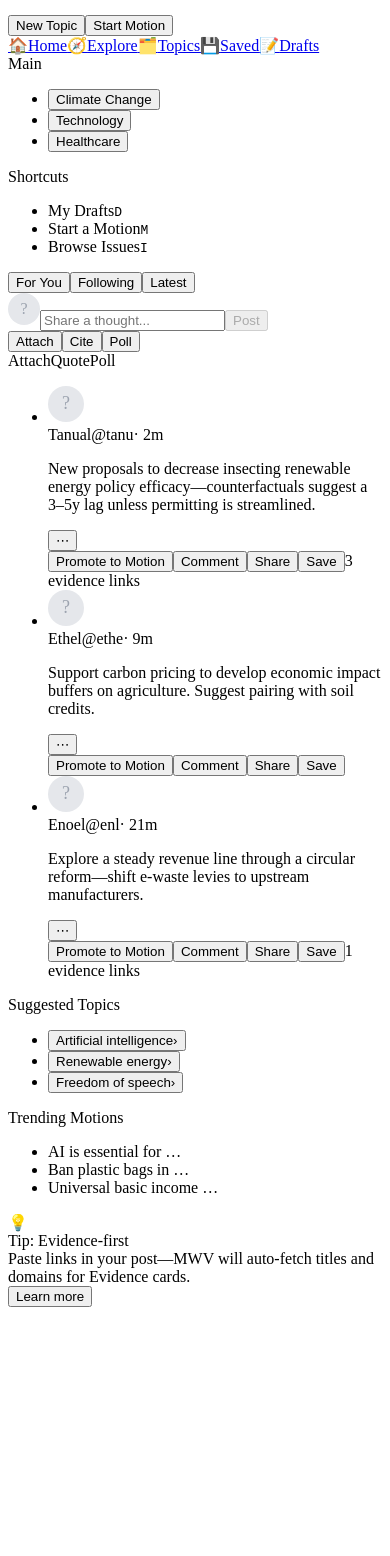
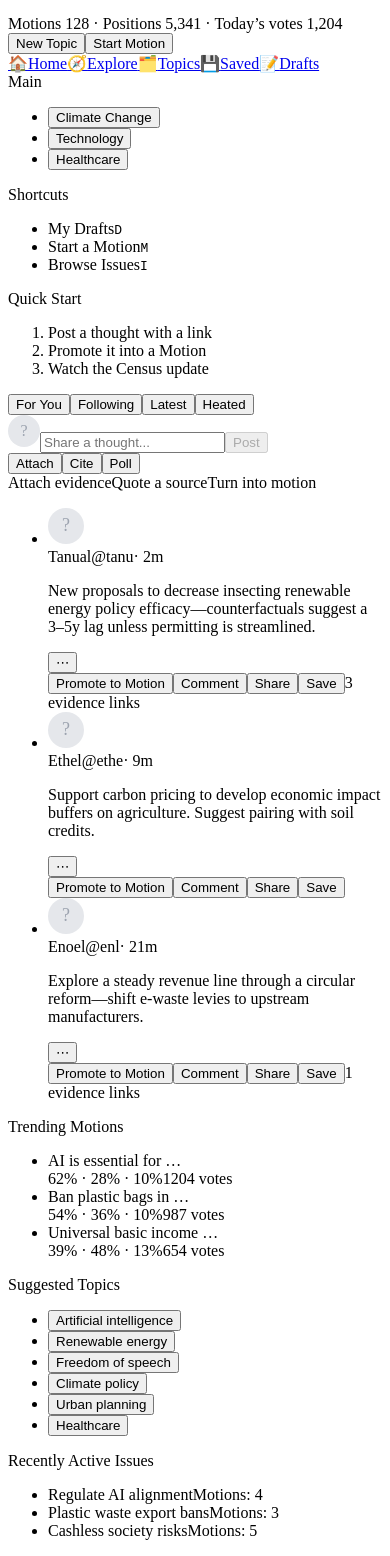
Before and after one commit to My-World-Network-DEV/MWN-My-World-View, a Next.js app: page / in a window 390 px wide. Shown: the part 216-1772 px from the top of the page. Before the commit the page ends 1531 px from the top, so only its background shows below. Built offline with nearby package versions, Linux system fonts and the light colour scheme.

Commit message:
feat(home): evidence-first Home with accessible tabs, trending motions, stance bars, and quick-start (mock)

```diff
--- a/src/app/page.tsx
+++ b/src/app/page.tsx
@@ -1,17 +1,27 @@
+import React from 'react';
 import TopNav from '@/components/TopNav';
 import Sidebar from '@/components/Sidebar';
 import Composer from '@/components/Composer';
 import PostCard from '@/components/PostCard';
-import RightRail from '@/components/RightRail';
+import HeaderHero from '@/components/HeaderHero';
+import StanceBar from '@/components/StanceBar';
+import FeedTabs from '@/components/FeedTabs';
 
+type CensusCounts = { for: number; against: number; abstain: number };
 type Post = {
   id: string;
   author: { name: string; handle: string; avatarUrl?: string };
   minutesAgo: number;
   text: string;
   evidenceCount?: number;
-  topic?: string;
 };
+type MotionTrend = {
+  title: string;
+  counts: CensusCounts;
+  total: number;
+};
+type TopicLite = { title: string };
+type IssueLite = { title: string; motionCount: number };
 
 const posts: Post[] = [
   {
@@ -21,7 +31,6 @@ const posts: Post[] = [
     text:
       'New proposals to decrease insecting renewable energy policy efficacy—counterfactuals suggest a 3–5y lag unless permitting is streamlined.',
     evidenceCount: 3,
-    topic: 'Climate Change',
   },
   {
     id: '2',
@@ -29,7 +38,6 @@ const posts: Post[] = [
     minutesAgo: 9,
     text:
       'Support carbon pricing to develop economic impact buffers on agriculture. Suggest pairing with soil credits.',
-    topic: 'Economics',
   },
   {
     id: '3',
@@ -38,23 +46,39 @@ const posts: Post[] = [
     text:
       'Explore a steady revenue line through a circular reform—shift e-waste levies to upstream manufacturers.',
     evidenceCount: 1,
-    topic: 'Policy',
   },
+];
+
+const trending: MotionTrend[] = [
+  { title: 'AI is essential for …', counts: { for: 62, against: 28, abstain: 10 }, total: 1204 },
+  { title: 'Ban plastic bags in …', counts: { for: 54, against: 36, abstain: 10 }, total: 987 },
+  { title: 'Universal basic income …', counts: { for: 39, against: 48, abstain: 13 }, total: 654 },
+];
+
+const suggestedTopics: TopicLite[] = [
+  { title: 'Artificial intelligence' },
+  { title: 'Renewable energy' },
+  { title: 'Freedom of speech' },
+  { title: 'Climate policy' },
+  { title: 'Urban planning' },
+  { title: 'Healthcare' },
+];
+
+const activeIssues: IssueLite[] = [
+  { title: 'Regulate AI alignment', motionCount: 4 },
+  { title: 'Plastic waste export bans', motionCount: 3 },
+  { title: 'Cashless society risks', motionCount: 5 },
 ];
 
 export default function Page() {
   return (
     <div className="min-h-screen bg-gradient-to-b from-gray-50 via-white to-white">
       <TopNav />
-
-      {/* Hero header */}
       <HeaderHero />
-
       <main className="container mx-auto grid grid-cols-1 gap-6 px-4 py-6 lg:grid-cols-12">
-        {/* Left rail */}
-        <aside className="lg:col-span-2 xl:col-span-2 space-y-4">
+        <aside className="hidden space-y-4 lg:col-span-2 lg:block" aria-label="Sidebar and shortcuts">
           <Sidebar />
-          <Card>
+          <Card aria-label="Shortcuts">
             <div className="text-sm font-medium text-gray-800">Shortcuts</div>
             <ul className="mt-2 space-y-2 text-sm">
               <li className="flex items-center justify-between">
@@ -71,32 +95,28 @@ export default function Page() {
               </li>
             </ul>
           </Card>
+          <Card aria-label="Quick Start">
+            <div className="text-sm font-medium text-gray-800">Quick Start</div>
+            <ol className="mt-2 list-decimal pl-4 text-sm text-gray-700">
+              <li>Post a thought with a link</li>
+              <li>Promote it into a Motion</li>
+              <li>Watch the Census update</li>
+            </ol>
+          </Card>
         </aside>
 
-        {/* Main feed */}
-        <section className="lg:col-span-7 xl:col-span-7 space-y-5">
-          {/* Tabs (static for now) */}
-          <div className="sticky top-0 z-10 -mt-2 bg-white/70 py-2 backdrop-blur supports-[backdrop-filter]:bg-white/60">
-            <div className="flex gap-2">
-              <button className="rounded-full px-3 py-1.5 text-sm transition border bg-gray-900 text-white border-gray-900">For You</button>
-              <button className="rounded-full px-3 py-1.5 text-sm transition border bg-white text-gray-700 border-gray-200 hover:bg-gray-50">Following</button>
-              <button className="rounded-full px-3 py-1.5 text-sm transition border bg-white text-gray-700 border-gray-200 hover:bg-gray-50">Latest</button>
-            </div>
-          </div>
-
-          {/* Composer in card */}
+        <section className="lg:col-span-7 space-y-5">
+          <FeedTabs />
           <Card>
             <Composer />
-            <div className="mt-3 flex items-center justify-between">
+            <div className="mt-3">
               <div className="flex gap-2 text-xs text-gray-600">
-                <Chip>Attach</Chip>
-                <Chip>Quote</Chip>
-                <Chip>Poll</Chip>
+                <Chip>Attach evidence</Chip>
+                <Chip>Quote a source</Chip>
+                <Chip>Turn into motion</Chip>
               </div>
             </div>
           </Card>
-
-          {/* Feed */}
           <ul className="space-y-3">
             {posts.map((p) => (
               <li key={p.id}>
@@ -106,43 +126,76 @@ export default function Page() {
           </ul>
         </section>
 
-        {/* Right rail */}
-        <aside className="lg:col-span-3 xl:col-span-3 space-y-4">
-          <RightRail />
-          <PromoCard />
+        <aside className="hidden space-y-4 lg:col-span-3 lg:block" aria-label="Trending motions and topics">
+          <Card aria-label="Trending motions">
+            <SectionTitle>Trending Motions</SectionTitle>
+            <ul className="mt-3 space-y-3">
+              {trending.map((m) => (
+                <li key={m.title} className="space-y-1">
+                  <div className="text-sm text-gray-800 line-clamp-1">{m.title}</div>
+                  <StanceBar
+                    forPct={m.counts.for}
+                    againstPct={m.counts.against}
+                    abstainPct={m.counts.abstain}
+                  />
+                  <div className="flex justify-between text-[11px] text-gray-600">
+                    <span>
+                      {m.counts.for}% · {m.counts.against}% · {m.counts.abstain}%
+                    </span>
+                    <span>{m.total} votes</span>
+                  </div>
+                </li>
+              ))}
+            </ul>
+          </Card>
+          <Card aria-label="Suggested topics">
+            <SectionTitle>Suggested Topics</SectionTitle>
+            <ul className="mt-3 flex flex-wrap gap-2">
+              {suggestedTopics.map((t) => (
+                <li key={t.title}>
+                  <button className="rounded-full border border-gray-200 bg-gray-50 px-3 py-1 text-xs text-gray-700 hover:bg-gray-100">
+                    {t.title}
+                  </button>
+                </li>
+              ))}
+            </ul>
+          </Card>
+          <Card aria-label="Recently active issues">
+            <SectionTitle>Recently Active Issues</SectionTitle>
+            <ul className="mt-3 space-y-2">
+              {activeIssues.map((i) => (
+                <li key={i.title} className="flex justify-between text-sm text-gray-700">
+                  <span className="line-clamp-1">{i.title}</span>
+                  <span className="text-gray-500">Motions: {i.motionCount}</span>
+                </li>
+              ))}
+            </ul>
+          </Card>
         </aside>
       </main>
     </div>
   );
 }
 
-function HeaderHero() {
+function Card({ children, ...props }: React.HTMLAttributes<HTMLElement>) {
   return (
-    <div className="relative overflow-hidden border-b bg-white">
-      <div className="absolute inset-0 -z-10 bg-[radial-gradient(ellipse_at_top_left,rgba(59,130,246,0.10),transparent_55%),radial-gradient(ellipse_at_top_right,rgba(16,185,129,0.10),transparent_55%)]" />
-      <div className="container mx-auto px-4 py-8">
-        <div className="flex flex-col gap-3 md:flex-row md:items-end md:justify-between">
-          <div>
-            <h1 className="text-2xl font-semibold tracking-tight text-gray-900">Home</h1>
-            <p className="mt-1 max-w-2xl text-sm text-gray-600">
-              A clean, evidence-first feed. Compose quickly, promote to Issues or Motions, and see stance trends.
-            </p>
-          </div>
-          <div className="flex gap-2">
-            <button className="rounded-lg border border-gray-200 bg-white px-3 py-2 text-sm hover:bg-gray-50">New Topic</button>
-            <button className="rounded-lg bg-gray-900 px-3 py-2 text-sm text-white hover:bg-black">Start Motion</button>
-          </div>
-        </div>
-      </div>
-    </div>
+    <section
+      {...props}
+      className={`rounded-2xl border border-gray-200 bg-white p-5 shadow-sm transition hover:shadow ${
+        props.className || ''
+      }`}
+    >
+      {children}
+    </section>
   );
 }
 
-function Card({ children }: { children: React.ReactNode }) {
+function SectionTitle({ children, action }: { children: React.ReactNode; action?: React.ReactNode }) {
   return (
-    <section className="rounded-2xl border border-gray-200 bg-white p-5 shadow-sm transition hover:shadow">
-      {children}
-    </section>
+    <div className="flex items-center justify-between">
+      <div className="text-sm font-medium text-gray-800">{children}</div>
+      {action}
+    </div>
   );
 }
 
@@ -153,22 +206,3 @@ function Chip({ children }: { children: React.ReactNode }) {
     </span>
   );
 }
-
-function PromoCard() {
-  return (
-    <section className="overflow-hidden rounded-2xl border border-gray-200 bg-gradient-to-br from-blue-50 to-emerald-50 p-5 shadow-sm">
-      <div className="flex items-center gap-3">
-        <div className="h-10 w-10 rounded-xl bg-white shadow-sm ring-1 ring-gray-200 flex items-center justify-center">💡</div>
-        <div className="flex-1">
-          <div className="text-sm font-medium text-gray-900">Tip: Evidence-first</div>
-          <div className="text-sm text-gray-700">
-            Paste links in your post—MWV will auto-fetch titles and domains for Evidence cards.
-          </div>
-        </div>
-      </div>
-      <div className="mt-3 text-right">
-        <button className="rounded-full border border-gray-200 bg-white px-3 py-1.5 text-sm hover:bg-gray-50">Learn more</button>
-      </div>
-    </section>
-  );
-}
--- /dev/null
+++ b/src/components/FeedTabs.tsx
@@ -0,0 +1,29 @@
+"use client";
+import React from 'react';
+
+const tabs = ['For You', 'Following', 'Latest', 'Heated'] as const;
+
+export default function FeedTabs() {
+  const [active, setActive] = React.useState(0);
+  return (
+    <div className="sticky top-0 z-10 -mt-2 bg-white/70 py-2 backdrop-blur supports-[backdrop-filter]:bg-white/60">
+      <div role="tablist" aria-label="Feed tabs" className="flex gap-2">
+        {tabs.map((tab, idx) => (
+          <button
+            key={tab}
+            role="tab"
+            aria-selected={active === idx}
+            className={`rounded-full px-3 py-1.5 text-sm transition border ${
+              active === idx
+                ? 'bg-gray-900 text-white border-gray-900'
+                : 'bg-white text-gray-700 border-gray-200 hover:bg-gray-50'
+            }`}
+            onClick={() => setActive(idx)}
+          >
+            {tab}
+          </button>
+        ))}
+      </div>
+    </div>
+  );
+}
--- /dev/null
+++ b/src/components/HeaderHero.tsx
@@ -0,0 +1,30 @@
+import React from 'react';
+
+export default function HeaderHero() {
+  return (
+    <div className="relative overflow-hidden border-b bg-white">
+      <div className="absolute inset-0 -z-10 bg-[radial-gradient(ellipse_at_top_left,rgba(59,130,246,0.10),transparent_55%),radial-gradient(ellipse_at_top_right,rgba(16,185,129,0.10),transparent_55%)]" />
+      <div className="container mx-auto px-4 py-8">
+        <div className="flex flex-col gap-3 md:flex-row md:items-end md:justify-between">
+          <div>
+            <h1 className="text-2xl font-semibold tracking-tight text-gray-900">My World View</h1>
+            <p className="mt-1 max-w-2xl text-sm text-gray-600">
+              A clean, evidence-first feed. Promote ideas into Issues and Motions; track stance trends.
+            </p>
+            <CensusTicker />
+          </div>
+          <div className="flex gap-2">
+            <button className="rounded-lg border border-gray-200 bg-white px-3 py-2 text-sm hover:bg-gray-50">New Topic</button>
+            <button className="rounded-lg bg-gray-900 px-3 py-2 text-sm text-white hover:bg-black">Start Motion</button>
+          </div>
+        </div>
+      </div>
+    </div>
+  );
+}
+
+function CensusTicker() {
+  return (
+    <div className="mt-3 text-xs text-gray-600">Motions 128 · Positions 5,341 · Today’s votes 1,204</div>
+  );
+}
```
Also changed, not shown: src/components/MotionCard.tsx (+16 -11 lines), src/components/PostCard.tsx (+6 -1 lines).
